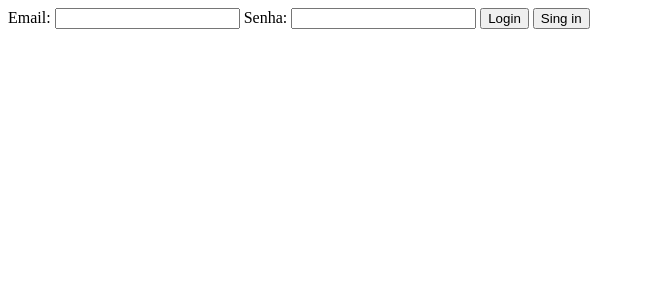
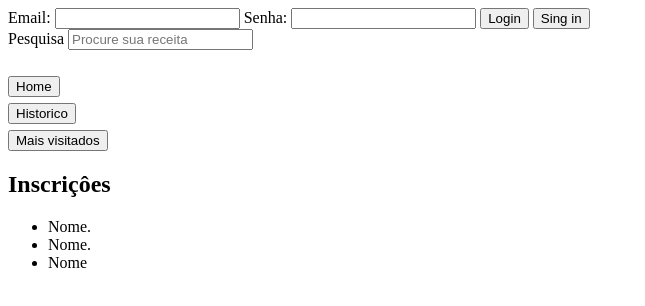
Before and after one commit to VitorMiguelOliv/trabalho-pratico-semana-03-VitorMiguelOliv, a website: page public/index.html in a window 1280 px wide. Shown: the whole page, without its empty margins (0-645 px from the left). Drawn offline with Linux system fonts and the light colour scheme.

Commit message:
Cabeçalho terminado

```diff
--- a/public/index.html
+++ b/public/index.html
@@ -23,11 +23,32 @@
                 </form>
 
                 <nav class="pesquisa">
-
+                    Pesquisa
+                    <input text="text" placeholder="Procure sua receita">
                 </nav>
             </section>
             <section class="menu">
-
+                <h1>
+                    <button>
+                        Home
+                    </button>
+                    <br>
+                    <button>
+                        Historico
+                    </button>
+                    <br>
+                    <button>
+                        Mais visitados
+                    </button>
+                </h1>
+                <h2>
+                    Inscriçôes
+                </h2>
+                <ul>
+                    <li>Nome.</li>
+                    <li>Nome.</li>
+                    <li>Nome</li>
+                </ul>
             </section>
         </div>
     </header>
```
